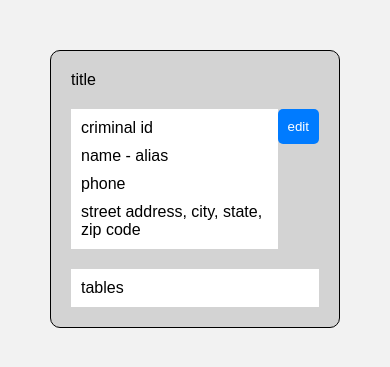
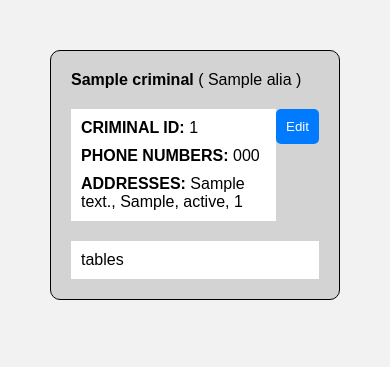
Before and after one commit to wl2352/database-project, a Flask app: page /criminal/1 in a window 390 px wide. Shown: the part 104-471 px from the top of the page. Run offline with Flask 3, Linux system fonts and the light colour scheme; tables that the repository leaves empty hold one stand-in row (values such as "Sample post").

Commit message:
- post request for editing criminal - created address and criminal_phone models - created criminal.js for edit modal - criminal page displays criminal info

```diff
--- a/app.py
+++ b/app.py
@@ -1,7 +1,9 @@
-from flask import Flask, render_template
+from flask import Flask, render_template, request, redirect, url_for
 from config import db
 from models.criminal import Criminal
 from models.alias import Alias
+from models.address import Address
+from models.criminal_phone import CriminalPhone
 
 app = Flask(__name__)
 app.config['SQLALCHEMY_DATABASE_URI'] = 'mysql+pymysql://root:@localhost:3306/project'
@@ -17,19 +19,84 @@ def login():
 def signup():
     return render_template('signup.html')
 
-@app.route('/criminal')
-def criminal_page():
-    return render_template('criminal.html')
-
 @app.route('/criminals')
 def list_of_criminals():
     criminals = Criminal.query.all()
     return render_template('criminals.html', criminals=criminals)
 
-@app.route('/criminal/<int:id>', methods=['GET'])
+@app.route('/criminal/<int:id>', methods=['GET', 'POST'])
 def get_criminal(id):
-    criminal = Criminal.query.get(id)
-    return render_template('criminal.html', criminal=criminal)
+    # add user authentication before proceeding
+    if request.method == 'POST':
+        criminal = Criminal.query.get(id)
+        if not criminal:
+            return 'Criminal not found', 404
+
+        # Update the name
+        if 'name' in request.form:
+            criminal.name = request.form['name']
+
+        # Update, add or delete an alias
+        if 'alias_select' in request.form:
+            alias = Alias.query.get((request.form['alias_select'], id))
+            if alias:
+                if 'delete_alias' in request.form:
+                    db.session.delete(alias)
+                else:
+                    new_alias = request.form['alias']
+                    # make sure user provided an alias and its unique
+                    if new_alias and Alias.query.filter_by(alias_name=new_alias, criminal_id=id).first() is None:
+                        alias.alias_name = new_alias
+                    else:
+                        print('alias not unique or empty')
+            else:
+                print('alias not found')
+
+        if 'address_select' in request.form:
+            selected_address = request.form['address_select'].split(', ')
+            street_address, city, state, zip_code = selected_address[0], selected_address[1], selected_address[2], int(selected_address[3])
+            address = Address.query.get((id, street_address, zip_code))
+
+            if address:
+                if 'delete_address' in request.form:
+                    db.session.delete(address)
+                else:
+                    new_street_address = request.form['street_address']
+                    new_city = request.form['city']
+                    new_state = request.form['state']
+                    new_zip_code = request.form['zip_code']
+                    # PKs are provided and are unique
+                    if new_street_address and new_city and new_state and new_zip_code and Address.query.filter_by(criminal_id=id, street_address=new_street_address, zip_code=new_zip_code).first() is None:
+                        address.street_address = new_street_address
+                        address.city = new_city
+                        address.state = new_state
+                        address.zip_code = new_zip_code
+                    else:
+                        print("Address not unique or empty")
+            else:
+                print("Address not found in the database")
+
+        if 'phone_select' in request.form:
+            phone = CriminalPhone.query.get((id, request.form['phone_select']))
+            if phone:
+                if 'delete_phone' in request.form:
+                    db.session.delete(phone)
+                else:
+                    new_phone = request.form['phone']
+                    # phone number is given and unique
+                    if new_phone and CriminalPhone.query.filter_by(c_phone_number=new_phone, criminal_id=id).first() is None:
+                        phone.c_phone_number = new_phone
+                    else:
+                        print('phone not unique or empty')
+            else:
+                print('phone not found')
+
+        db.session.commit()
+        return redirect(url_for('get_criminal', id=id))
+
+    else: # GET request
+        criminal = Criminal.query.get(id)
+        return render_template('criminal.html', criminal=criminal)
 
 if __name__ == '__main__':
     app.run(debug=True, port='3000')
--- /dev/null
+++ b/static/criminal.js
@@ -0,0 +1,17 @@
+const modal = document.getElementById("criminal-modal");
+const btn = document.getElementById("edit-criminal");
+const span = document.getElementsByClassName("close")[0];
+
+btn.onclick = function() {
+    modal.style.display = "block";
+}
+
+span.onclick = function() {
+    modal.style.display = "none";
+}
+
+window.onclick = function(event) {
+    if (event.target == modal) {
+        modal.style.display = "none";
+    }
+}
--- a/templates/criminal.html
+++ b/templates/criminal.html
@@ -2,18 +2,112 @@
 
 {% block content %}
 <div class="container">
-    <div>title</div>
+    <div>
+        <strong>{{ criminal.name }} </strong>
+        {% if criminal.aliases|length > 0 %}
+            (
+            {% for alias in criminal.aliases %}
+                {{ alias.alias_name }}{% if not loop.last %}, {% endif %}
+            {% endfor %}
+            )
+        {% endif %}
+    </div>
     <div class="info-edit">
         <div class="info">
-            <span>criminal id</span>
-            <span>name - alias</span>
-            <span>phone</span>
-            <span>street address, city, state, zip code</span>
+            <span><strong>CRIMINAL ID: </strong>{{ criminal.criminal_id }}</span>
+            <span><strong>PHONE NUMBERS: </strong>
+                {% for phone in criminal.phones %}
+                    {{ phone.c_phone_number }}
+                {% endfor %}
+            </span>
+            <span>
+                <strong>ADDRESSES: </strong>
+                {% for address in criminal.addresses %}
+                    {{ address.street_address }}, {{ address.city }}, {{ address.state }}, {{ address.zip_code }}
+                {% endfor %}
+            </span>
         </div>
-        <button>edit</button>
+
+
+        <!-- Button to Open the Modal -->
+        <button id="edit-criminal">Edit</button>
+
+        <!-- The Modal -->
+        <div id="criminal-modal" class="modal">
+            <!-- Modal content -->
+            <div class="modal-content">
+                <span class="close">&times;</span>
+                <form id="edit_criminal_form" action="/criminal/{{ criminal.criminal_id }}" method="post">
+                    <div>
+                        <label for="name">Name</label>
+                        <input type="text" id="name" name="name" value="{{ criminal.name }}">
+                    </div>
+                    <div class="edit-multi">
+                        <div>
+                            <label for="alias-select">Alias</label>
+                            <select id="alias-select" name="alias_select">
+                                {% for alias in criminal.aliases %}
+                                    <option value="{{ alias.alias_name }}">{{ alias.alias_name }}</option>
+                                {% endfor %}
+                            </select>
+                        </div>
+                        <div class="delete-checkbox">
+                            <label for="delete-alias">Delete selected alias?</label>
+                            <input type="checkbox" id="delete-alias" name="delete_alias">
+                        </div>
+                        <input type="text" id="alias" name="alias" placeholder="Edit selected alias">
+                    </div>
+                    <div class="edit-multi">
+                        <div>
+                            <label for="address-select">Address</label>
+                            <select id="address-select" name="address_select">
+                                {% for address in criminal.addresses %}
+                                    <option value="{{ address.street_address }}, {{ address.city }}, {{ address.state }}, {{ address.zip_code }}">{{ address.street_address }}, {{ address.city }}, {{ address.state }}, {{ address.zip_code }}</option>
+                                {% endfor %}
+                            </select>
+                        </div>
+                        <div class="delete-checkbox">
+                            <label for="delete-address">Delete selected address?</label>
+                            <input type="checkbox" id="delete-address" name="delete_address">
+                        </div>
+                        <div class="address-edit">
+                            <input type="text" id="street-address" name="street_address" placeholder="Edit street address">
+                            <input type="text" id="city" name="city" placeholder="Edit city">
+                            <input type="text" id="state" name="state" placeholder="Edit state">
+                            <input type="text" id="zip-code" name="zip_code" placeholder="Edit zip code">
+                        </div>
+                    </div>
+                    <div class="edit-multi">
+                        <div>
+                            <label for="phone-select">Phone Number</label>
+                            <select id="phone-select" name="phone_select">
+                                {% for phone in criminal.phones %}
+                                    <option value="{{ phone.c_phone_number }}">{{ phone.c_phone_number }}</option>
+                                {% endfor %}
+                            </select>
+                        </div>
+                        <div class="delete-checkbox">
+                            <label for="delete-phone">Delete selected phone number?</label>
+                            <input type="checkbox" id="delete-phone" name="delete_phone">
+                        </div>
+                        <input type="text" id="phone" name="phone" placeholder="Edit selected phone number">
+                    </div>
+                    <div>
+                        <button type="submit">Save changes</button>
+                    </div>
+                </form>
+            </div>
+        </div>
+
+
+
+
     </div>
     <div class="tables">
         tables
     </div>
 </div>
+{% block scripts %}
+<script src="{{ url_for('static', filename='criminal.js') }}"></script>
 {% endblock %}
+{% endblock %}
```
Also changed, not shown: models/address.py (added, +16 -0 lines), models/criminal_phone.py (added, +13 -0 lines), static/style.css (+68 -0 lines).
